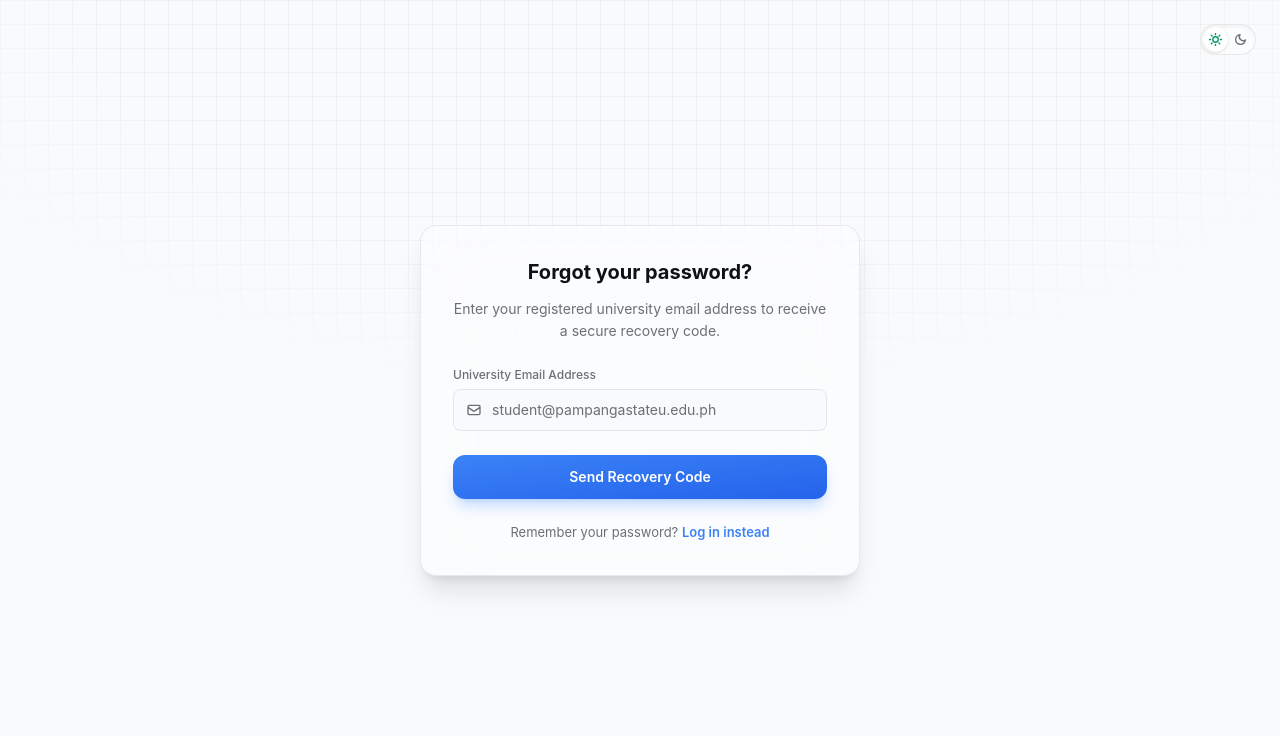
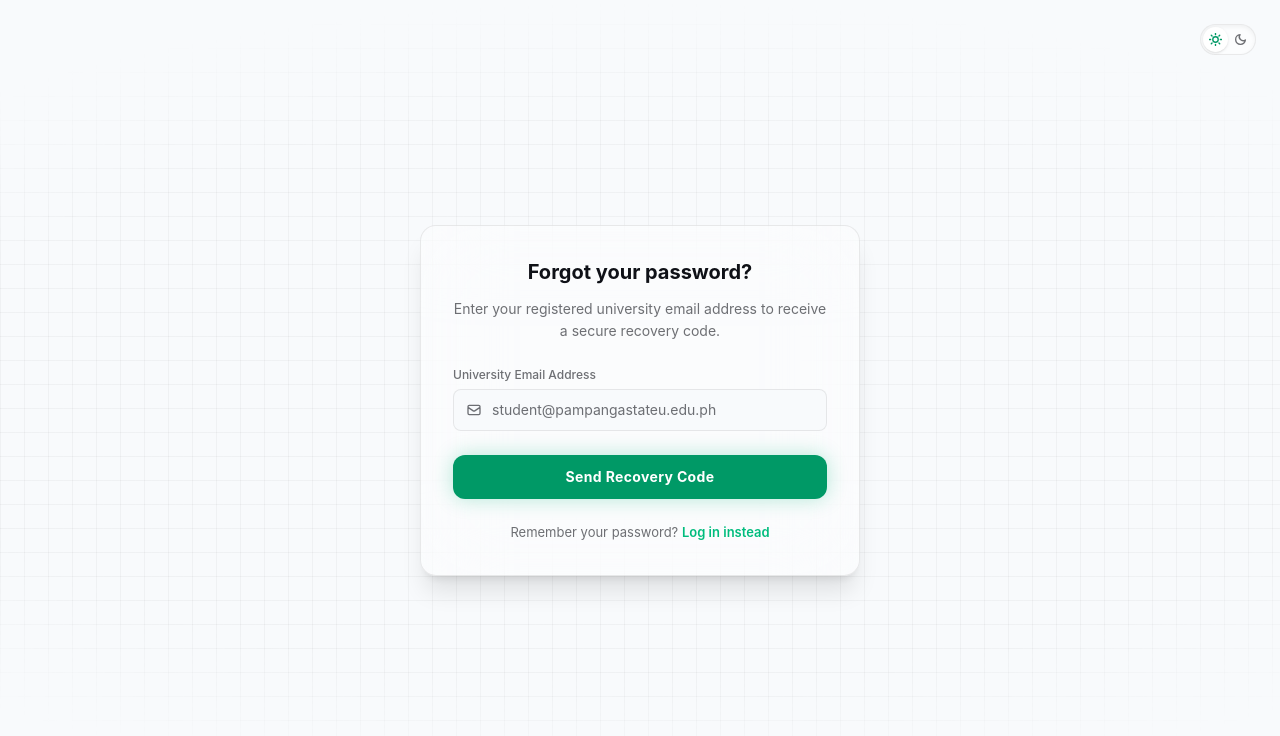
Before and after one commit to EsguerraJanuard/pamsu-python-ide, a React (Vite) app in the folder frontend/: page /forgot-password in a window 1280 px wide. Shown: the top 736 px of the page. Built offline with nearby package versions, Linux system fonts and the light colour scheme; no server answers.

Commit message:
style(auth): match forgot password color theme to login

```diff
--- a/frontend/src/features/auth/ForgotPassword.jsx
+++ b/frontend/src/features/auth/ForgotPassword.jsx
@@ -123,14 +123,16 @@ export default function ForgotPassword() {
   };
 
   const inputClass = "flex-1 bg-transparent text-sm text-text-main outline-none placeholder:text-text-muted";
-  const inputWrap = "flex items-center gap-2.5 rounded-lg border border-border-subtle bg-bg-base px-3 py-2.5 transition-colors duration-200 focus-within:border-[#3b82f6]/60";
+  const inputWrap = "flex items-center gap-2.5 rounded-lg border border-border-subtle bg-bg-base px-3 py-2.5 transition-colors duration-200 focus-within:border-emerald-500/60";
 
   return (
     <main className="flex min-h-screen items-center justify-center bg-bg-base text-text-main overflow-hidden p-6 relative">
-      {/* Background Grid & Glows */}
-      <div className="absolute inset-0 z-0 bg-[linear-gradient(to_right,#80808012_1px,transparent_1px),linear-gradient(to_bottom,#80808012_1px,transparent_1px)] bg-[size:24px_24px] [mask-image:radial-gradient(ellipse_60%_50%_at_50%_0%,#000_70%,transparent_100%)]"></div>
-      <div className="absolute top-0 right-0 -z-10 h-[500px] w-[500px] translate-x-1/3 -translate-y-1/4 rounded-full bg-blue-500/10 blur-[120px]" />
-      <div className="absolute bottom-0 left-0 -z-10 h-[500px] w-[500px] -translate-x-1/3 translate-y-1/4 rounded-full bg-emerald-500/10 blur-[120px]" />
+      {/* Premium Background Grid (Matches Login!) */}
+      <div className="absolute inset-0 z-0 bg-[linear-gradient(to_right,#80808012_1px,transparent_1px),linear-gradient(to_bottom,#80808012_1px,transparent_1px)] bg-[size:24px_24px] [mask-image:radial-gradient(ellipse_80%_50%_at_50%_50%,#000_70%,transparent_100%)]"></div>
+
+      {/* Glow effects (Matches Login!) */}
+      <div className="absolute top-0 right-0 -z-10 h-[600px] w-[600px] translate-x-1/4 -translate-y-1/4 rounded-full bg-emerald-500/10 blur-[120px]" />
+      <div className="absolute bottom-0 left-0 -z-10 h-[600px] w-[600px] -translate-x-1/4 translate-y-1/4 rounded-full bg-cyan-500/10 blur-[120px]" />
 
       <div className="absolute top-6 right-6 z-50">
         <ThemeToggle />
@@ -178,7 +180,7 @@ export default function ForgotPassword() {
             <button
               type="submit"
               disabled={loading}
-              className="flex w-full items-center justify-center rounded-xl bg-gradient-to-br from-[#3b82f6] to-[#2563eb] py-3 text-sm font-semibold text-white shadow-lg shadow-blue-500/25 transition-all hover:-translate-y-px hover:opacity-90 active:translate-y-0 active:scale-[0.98] disabled:pointer-events-none disabled:opacity-50"
+              className="group relative overflow-hidden flex w-full items-center justify-center rounded-xl bg-emerald-600 hover:bg-emerald-500 py-3 text-sm font-bold tracking-wide text-white transition-all duration-300 hover:-translate-y-1 hover:shadow-[0_0_30px_rgba(16,185,129,0.5)] active:translate-y-0 active:scale-[0.98] disabled:pointer-events-none disabled:opacity-50 shadow-[0_0_20px_rgba(16,185,129,0.3)] select-none"
             >
               {loading ? (
                 <div className="h-5 w-5 animate-spin rounded-full border-2 border-white/20 border-t-white" />
@@ -189,7 +191,7 @@ export default function ForgotPassword() {
 
             <div className="mt-6 text-center text-[13px]">
               <span className="text-text-muted">Remember your password?</span>{" "}
-              <Link to="/login" className="font-semibold text-[#3b82f6] hover:underline">
+              <Link to="/login" className="font-semibold text-emerald-500 hover:underline">
                 Log in instead
               </Link>
             </div>
@@ -231,7 +233,7 @@ export default function ForgotPassword() {
                     type="button"
                     onClick={handleResendOTP}
                     disabled={resendTimer > 0 || loading}
-                    className="text-[#3b82f6] hover:underline disabled:text-text-muted disabled:no-underline"
+                    className="text-emerald-500 hover:underline disabled:text-text-muted disabled:no-underline"
                   >
                     {resendTimer > 0 ? `Resend code in ${resendTimer}s` : "Resend code"}
                   </button>
@@ -302,7 +304,7 @@ export default function ForgotPassword() {
                     type="checkbox"
                     checked={showPasswords}
                     onChange={() => setShowPasswords(!showPasswords)}
-                    className="rounded border-border-subtle text-[#3b82f6] focus:ring-[#3b82f6]"
+                    className="rounded border-border-subtle text-emerald-500 focus:ring-emerald-500"
                   />
                   Show passwords
                 </label>
@@ -312,7 +314,7 @@ export default function ForgotPassword() {
             <button
               type="submit"
               disabled={loading || otpCode.length !== 6}
-              className="flex w-full items-center justify-center rounded-xl bg-gradient-to-br from-[#3b82f6] to-[#2563eb] py-3 text-sm font-semibold text-white shadow-lg shadow-blue-500/25 transition-all hover:-translate-y-px hover:opacity-90 active:translate-y-0 active:scale-[0.98] disabled:pointer-events-none disabled:opacity-50"
+              className="group relative overflow-hidden flex w-full items-center justify-center rounded-xl bg-emerald-600 hover:bg-emerald-500 py-3 text-sm font-bold tracking-wide text-white transition-all duration-300 hover:-translate-y-1 hover:shadow-[0_0_30px_rgba(16,185,129,0.5)] active:translate-y-0 active:scale-[0.98] disabled:pointer-events-none disabled:opacity-50 shadow-[0_0_20px_rgba(16,185,129,0.3)] select-none"
             >
               {loading ? (
                 <div className="h-5 w-5 animate-spin rounded-full border-2 border-white/20 border-t-white" />
```
